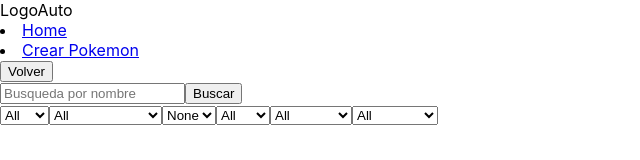
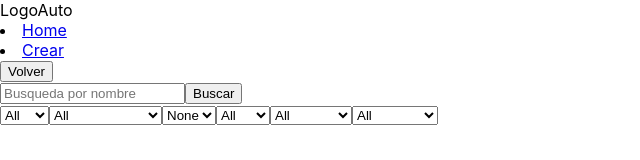
Before and after one commit to Saubers/Proyecto-Final, a React (Create React App) app in the folder client/: page / in a window 1280 px wide. Shown: the top 160 px of the page, without its empty margins (0-640 px from the left). Built offline with nearby package versions, Linux system fonts and the light colour scheme.

Commit message:
Update NavBar.jsx

```diff
--- a/client/src/components/NavBar/NavBar.jsx
+++ b/client/src/components/NavBar/NavBar.jsx
@@ -10,7 +10,7 @@ const NavBar = () => {
 
                 <div>
                     <li><a href="# ">Home</a></li>
-                    <li><a href="# ">Crear Pokemon</a></li>
+                    <li><a href="# ">Crear</a></li>
                 </div>
             </nav>
         </div>
```
